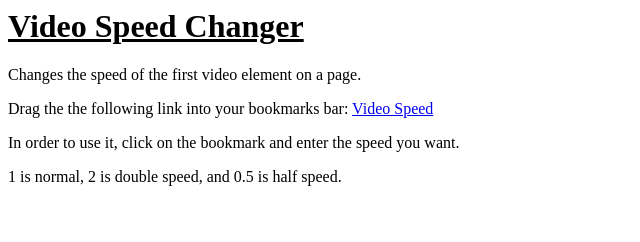
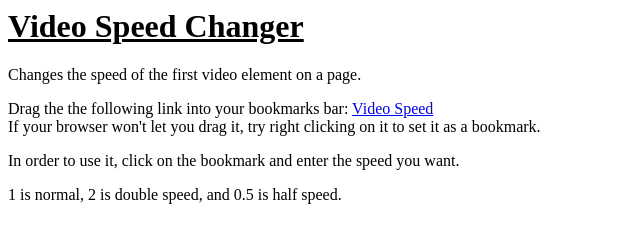
Before and after one commit to AndrewSumsion/AndrewSumsion.github.io, a plain HTML site: page video-speed/index.html in a window 1280 px wide. Shown: the whole page, without its empty margins (0-640 px from the left). Drawn offline with Linux system fonts and the light colour scheme.

Commit message:
Added tip for edge users

```diff
--- a/video-speed/index.html
+++ b/video-speed/index.html
@@ -7,6 +7,8 @@
     </p>
     <p>
       Drag the the following link into your bookmarks bar: <a href="javascript:(document.getElementsByTagName('video')[0].playbackRate = parseFloat(prompt('Enter speed', '2')))">Video Speed</a>
+      <br>
+      If your browser won't let you drag it, try right clicking on it to set it as a bookmark.
     </p>
 
     <p>
```
